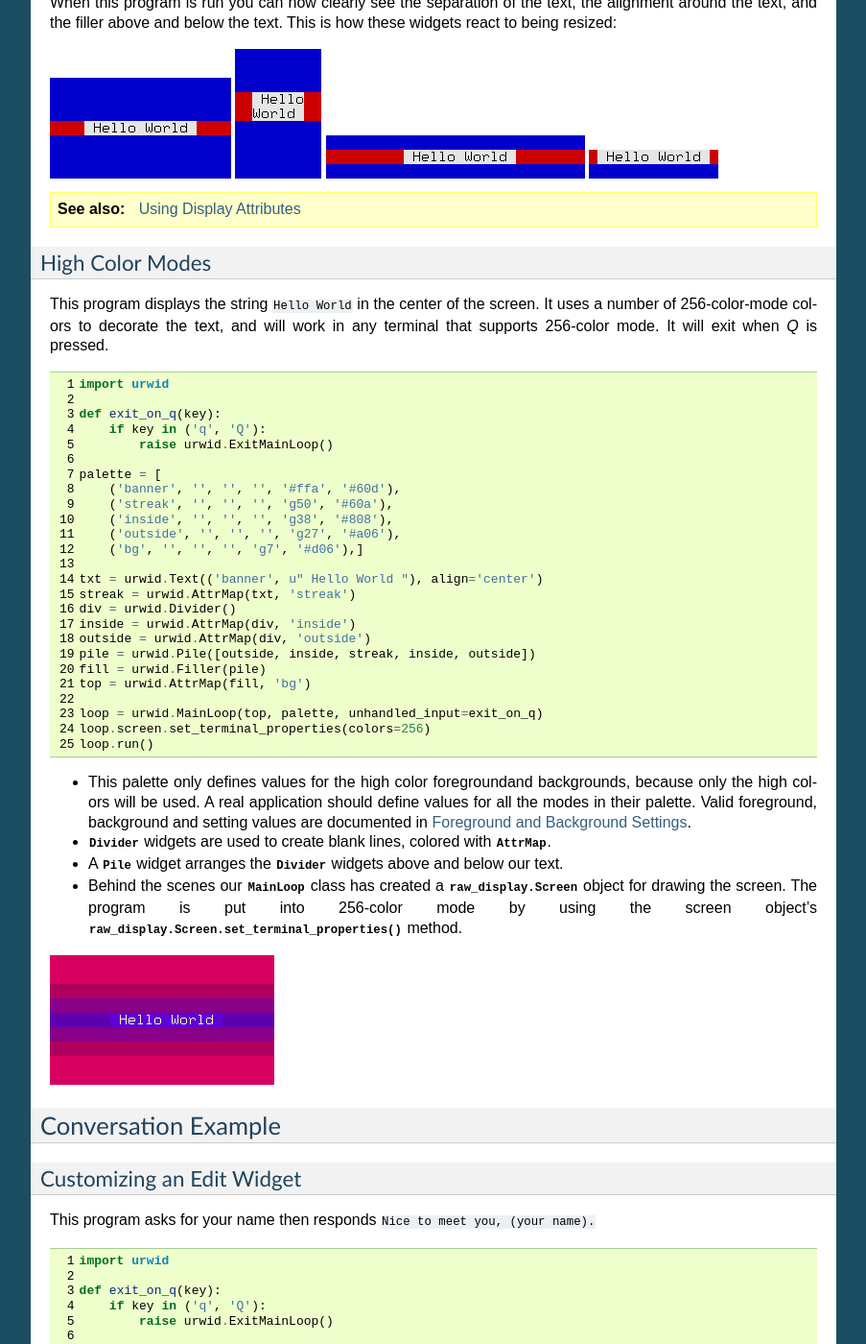
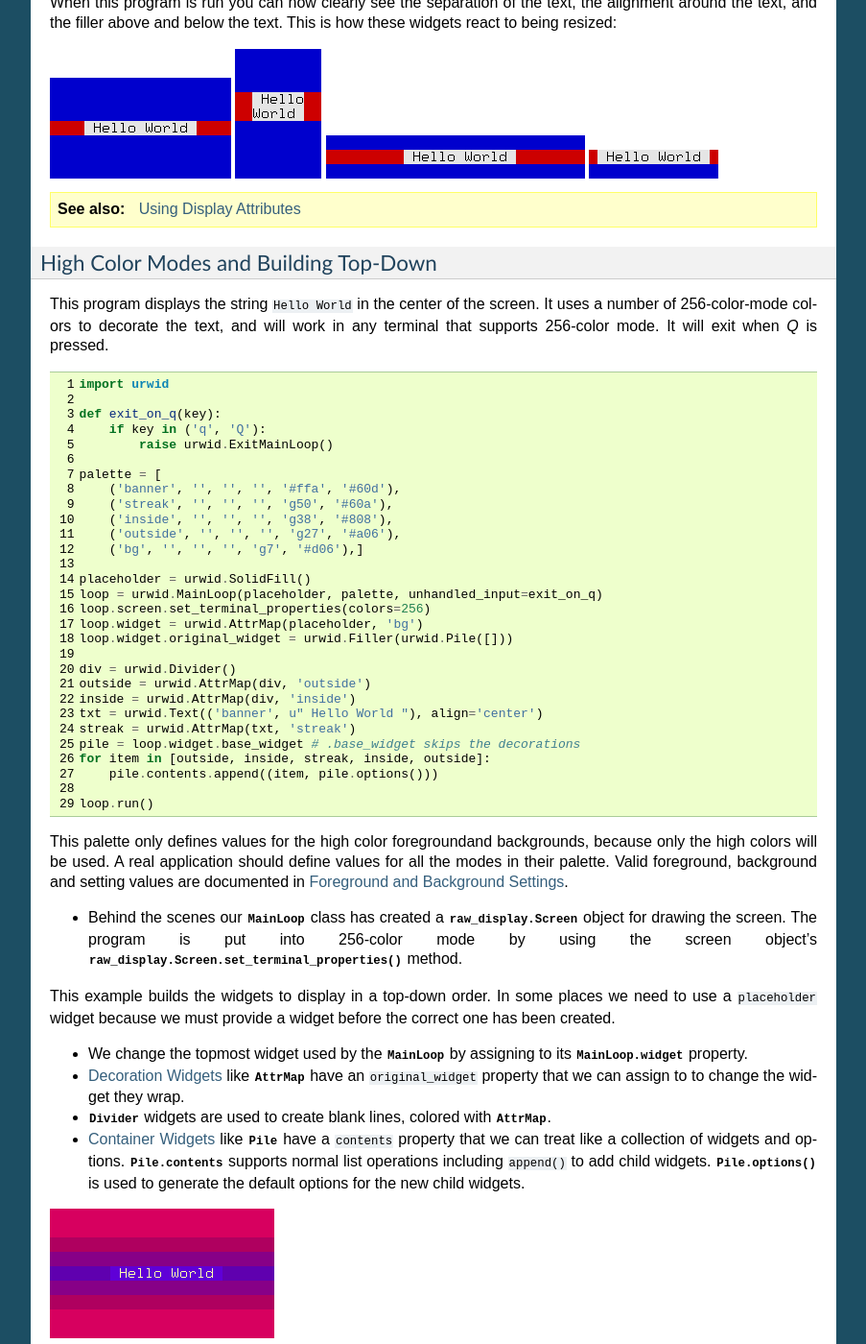
Before and after one commit to urwid/urwid, a Sphinx documentation site: the page built from docs/tutorial/index.rst, in a window 1280 px wide and 1400 px high, scrolled down 2096 px. Shown: the whole window at 96% size, without its empty margins (198-1101 px from the left). Built offline with Sphinx 7.4.7, drawn with Linux system fonts in a browser that asks for light colours; pages that are not in the unit, such as notebooks, are missing from menus; some of the changed text lies outside the part shown.

Commit message:
tutorial: add top-down usage to highcolors example
--HG--
branch : feature-sphinx

```diff
--- a/docs/manual/widgets.rst
+++ b/docs/manual/widgets.rst
@@ -89,6 +89,8 @@ also be used as part of custom widgets you create.
 
 .. image:: images/urwid_widgets_2.png
 
+.. _decoration-widgets:
+
 Decoration Widgets
 ==================
 
@@ -100,6 +102,8 @@ If you might be using more than one decoration widget you may use the
 "most" original_widget.
 :attr:`Widget.base_widget` points to ``self`` on all non-decoration widgets, so
 it is safe to use in any situation.
+
+.. _container-widgets:
 
 Container Widgets
 =================
--- a/docs/tutorial/highcolors.py
+++ b/docs/tutorial/highcolors.py
@@ -11,15 +11,19 @@ palette = [
     ('outside', '', '', '', 'g27', '#a06'),
     ('bg', '', '', '', 'g7', '#d06'),]
 
+placeholder = urwid.SolidFill()
+loop = urwid.MainLoop(placeholder, palette, unhandled_input=exit_on_q)
+loop.screen.set_terminal_properties(colors=256)
+loop.widget = urwid.AttrMap(placeholder, 'bg')
+loop.widget.original_widget = urwid.Filler(urwid.Pile([]))
+
+div = urwid.Divider()
+outside = urwid.AttrMap(div, 'outside')
+inside = urwid.AttrMap(div, 'inside')
 txt = urwid.Text(('banner', u" Hello World "), align='center')
 streak = urwid.AttrMap(txt, 'streak')
-div = urwid.Divider()
-inside = urwid.AttrMap(div, 'inside')
-outside = urwid.AttrMap(div, 'outside')
-pile = urwid.Pile([outside, inside, streak, inside, outside])
-fill = urwid.Filler(pile)
-top = urwid.AttrMap(fill, 'bg')
+pile = loop.widget.base_widget # .base_widget skips the decorations
+for item in [outside, inside, streak, inside, outside]:
+    pile.contents.append((item, pile.options()))
 
-loop = urwid.MainLoop(top, palette, unhandled_input=exit_on_q)
-loop.screen.set_terminal_properties(colors=256)
 loop.run()
--- a/docs/tutorial/index.rst
+++ b/docs/tutorial/index.rst
@@ -115,8 +115,8 @@ is how these widgets react to being resized:
 
 .. seealso:: :ref:`using-display-attributes`
 
-High Color Modes
-----------------
+High Color Modes and Building Top-Down
+--------------------------------------
 
 This program displays the string ``Hello World`` in the center of the screen.
 It uses a number of 256-color-mode colors to decorate the text,
@@ -126,21 +126,36 @@ and will work in any terminal that supports 256-color mode. It will exit when
 .. literalinclude:: highcolors.py
    :linenos:
 
-* This palette only defines values for the high color foregroundand
-  backgrounds, because only the high colors will be used. A real application
-  should define values for all the modes in their palette. Valid foreground,
-  background and setting values are documented in :ref:`foreground-background`.
-
-* :class:`Divider` widgets are used to create blank lines,
-  colored with :class:`AttrMap`.
-
-* A :class:`Pile` widget arranges the
-  :class:`Divider` widgets above and below our text.
+This palette only defines values for the high color foregroundand
+backgrounds, because only the high colors will be used. A real application
+should define values for all the modes in their palette. Valid foreground,
+background and setting values are documented in :ref:`foreground-background`.
 
 * Behind the scenes our :class:`MainLoop` class has created a
   :class:`raw_display.Screen` object for drawing the screen. The program
   is put into 256-color mode by using the screen object's
   :meth:`raw_display.Screen.set_terminal_properties` method.
+
+This example builds the widgets to display in a top-down order. In some
+places we need to use a ``placeholder`` widget because we must provide
+a widget before the correct one has been created.
+
+* We change the topmost widget used by the :class:`MainLoop` by
+  assigning to its :attr:`MainLoop.widget` property.
+
+* :ref:`decoration-widgets` like :class:`AttrMap` have an
+  ``original_widget`` property that we can assign to to change the
+  widget they wrap.
+
+* :class:`Divider` widgets are used to create blank lines,
+  colored with :class:`AttrMap`.
+
+* :ref:`container-widgets` like :class:`Pile` have a
+  ``contents`` property that we can treat like a collection of
+  widgets and options.  :attr:`Pile.contents` supports normal list
+  operations including ``append()`` to add child widgets.
+  :meth:`Pile.options` is used to generate the default options
+  for the new child widgets.
 
 .. image:: highcolors1.png
 
@@ -149,8 +164,8 @@ Conversation Example
 ====================
 
 
-Customizing an Edit Widget
---------------------------
+Edit Widget and a Custom Decoration
+-----------------------------------
 
 This program asks for your name then responds ``Nice to meet you, (your
 name).``
@@ -162,8 +177,11 @@ The :class:`Edit` widget is based on the :class:`Text` widget but it accepts
 keyboard input for entering text, making corrections and
 moving the cursor around with the *HOME*, *END* and arrow keys.
 
-Here we are customizing the :class:`Edit` widget by subclassing it
-to handle one extra key: *ENTER*.
+Here we are customizing the :class:`Filler` decoration widget that is holding
+our :class:`Edit` widget by subclassing it and defining a new ``keypress()``
+method.  Customizing decoration or container widgets to handle input this way
+is a common pattern in Urwid applications.  This pattern is easier to maintain
+and extend than handling all special input in an ``unhandled_input`` function.
 
 * ``Question`` is an :class:`Edit` widget that starts with the caption
   ``"What is your name?\n"``.  The newline at the end of the caption
```
